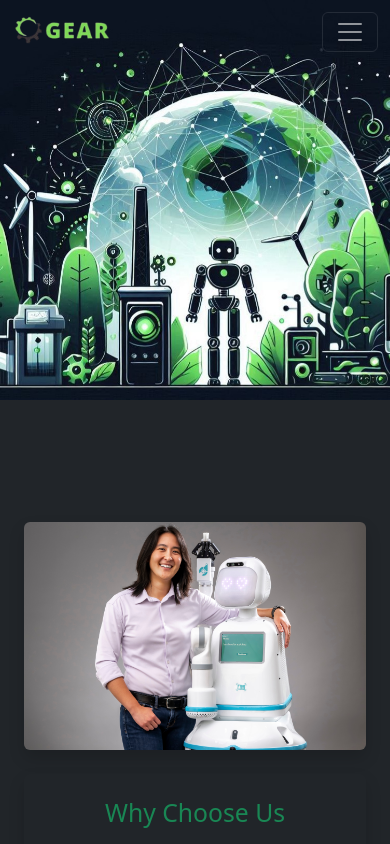
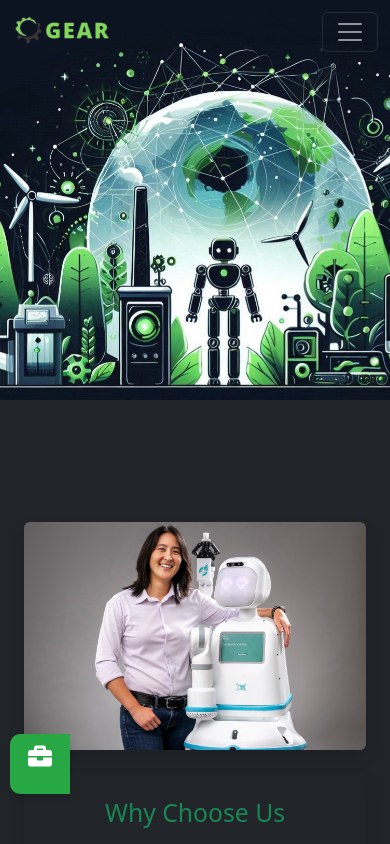
Before and after one commit to servicesingear/servicesingear.github.io, a React (Create React App) app in the folder gear-website/: page / in a window 390 px wide. Shown: the top 844 px of the page. Built offline with nearby package versions, Linux system fonts and the light colour scheme.

Commit message:
added sidetag for career

```diff
--- a/gear-website/src/components/pages/Career.js
+++ b/gear-website/src/components/pages/Career.js
@@ -3,6 +3,7 @@ import '../styles/Career.css';
 import jobsData from '../data/jobs.json';
 import React, { useState } from 'react';
 import HorizontalJobCard from './JobCard';
+import { Link } from 'react-router-dom';
 
 const Career = () => {
 
@@ -21,7 +22,7 @@ const Career = () => {
         <div className="row">
           {/* Left aligned content */}
           <div className="col-md-10 text-left">
-            <p className="line-one">Home / Career</p>
+            <p className="line-one"><Link to="/" className='Home' >Home</Link>/ Career</p>
             <p className="line-two">Career</p>
             <p className="line-three">Discover Excellence In Your Career</p>
           </div>
--- a/gear-website/src/components/pages/Home.js
+++ b/gear-website/src/components/pages/Home.js
@@ -7,6 +7,10 @@ import aboutus from '../assets/images/aboutus.jpg';
 import profilepic from '../assets/images/profilepic.png';
 import banner from '../assets/images/Designer.jpg';
 import Footer from './Footer';
+import CareerSideTag from './SideTag';
+
+
+
 
 
 
@@ -70,6 +74,7 @@ function Home() {
                 scrollToFeedback={() => scrollToSection(feedbackRef)}
                 scrollToContact={() => scrollToSection(contactRef)}
             />
+        <CareerSideTag/>
          <div ref={homeRef} className="container-fluid video-section" id='home' style={{ paddingTop: '60px' }}>
     {/* <div className="video-overlay">
         <h1>Revolutionizing Robotics for the Future</h1>
--- /dev/null
+++ b/gear-website/src/components/pages/SideTag.js
@@ -0,0 +1,17 @@
+import React from 'react';
+import { Link } from 'react-router-dom';
+import { FaBriefcase } from 'react-icons/fa'; // Import any suitable icon
+import '../styles/SideTag.css'; // Custom CSS for styling
+
+const SideTag = () => {
+  return (
+    <div className="side-tag">
+      <Link to="/career" className="career-link">
+        <FaBriefcase className="career-icon" /> {/* Icon for the tag */}
+        <span className="career-text">Career</span> {/* Hidden by default */}
+      </Link>
+    </div>
+  );
+};
+
+export default SideTag;
--- a/gear-website/src/components/styles/Career.css
+++ b/gear-website/src/components/styles/Career.css
@@ -1,13 +1,19 @@
 /* Overall container styling */
 .career-header-section {
     padding: 10px 15px; /* Smaller padding for compact spacing */
-    background-color: lightgrey;
+    background-color: #212529;
     text-align: left;
     background-size: cover;     /* Scales the image so it covers the entire section */
     background-position: center; /* Centers the image within the container */
     background-repeat: no-repeat;
+    color: green;
   }
+.Home{
+  color: green;
+  font-weight: bold;
+  text-decoration: none;
 
+}
   .career-content-section {
     padding: 3rem 1rem;
     background: #f9f9f9;
@@ -32,7 +38,7 @@
   /* Styling for each line with smaller font sizes */
   .line-one {
     font-size: 0.8rem;
-    color: #6c757d;
+    color: white;
     margin-bottom: 0.7rem;
   }
 
--- a/gear-website/src/components/styles/JobCard.css
+++ b/gear-website/src/components/styles/JobCard.css
@@ -1,9 +1,11 @@
 /* Container Style */
 .job-card {
-  background-color: black ;/* Light green background */
+  background-color: white ;/* Light green background */
   color: #2d6a4f; /* Dark green text */
   /* Soft green border */
   border-radius: 8px;
+
+
 
   padding: 20px;
  margin-top: 20px;
@@ -62,7 +64,7 @@
 
 .btn-primary{
   background-color: rgb(53, 121, 47); /* Medium green button */
-  color: black;
+  color: white;
   border: none;
   padding: 5px 10px;
   border-radius: 5px;
--- /dev/null
+++ b/gear-website/src/components/styles/SideTag.css
@@ -0,0 +1,80 @@
+/* Side Tag Container */
+.side-tag {
+    position: fixed; /* Sticks to the page */
+    top: 50%; /* Centers vertically */
+    right: 20px; /* Sticks to the left edge */
+    transform: translateY(-50%); /* Adjust for perfect vertical centering */
+    z-index: 1000; /* Brings it above other content */
+    background-color: #28a745; /* Green background */
+    border-radius: 10px 0px 0px 10px ; /* Rounded corners on the right */
+    box-shadow: 0px 4px 6px rgba(0, 0, 0, 0.1); /* Subtle shadow */
+    padding: 15px; /* Padding for the container */
+    transition: transform 0.3s ease-in-out; /* Smooth hover animation */
+    overflow: hidden;
+  }
+
+  /* Link Styling */
+  .career-link {
+    display: flex;
+    align-items: center; /* Align icon and text vertically */
+    text-decoration: none;
+    color: white; /* White text */
+    font-size: 16px;
+    font-weight: bold;
+    position: relative;
+  }
+
+  /* Icon Styling */
+  .career-icon {
+    font-size: 24px; /* Icon size */
+    margin-right: 5px;
+  }
+
+  /* Text Styling */
+  .career-text {
+    display: none; /* Hidden by default */
+    margin-left: 10px; /* Space between the icon and text */
+    white-space: nowrap; /* Prevent text wrapping */
+  }
+
+  /* Hover Effect */
+  .side-tag:hover {
+    transform: translateY(-50%) translateX(10px); /* Slides out slightly on hover */
+  }
+
+  .side-tag:hover .career-text {
+    display: inline; /* Show the text on hover */
+  }
+
+  .side-tag:hover .career-icon {
+    margin-right: 10px; /* Adds more space when hovered */
+  }
+
+  /* Responsive Adjustments */
+  @media (max-width: 768px) {
+    .side-tag {
+      top: auto; /* Adjust for smaller screens */
+      bottom: 20px; /* Position at the bottom */
+      left: 10px; /* Offset from the left */
+      /* Circle for mobile view */
+      width: 60px; /* Adjust size */
+      height: 60px;
+      padding: 10px;
+    }
+
+    .career-link {
+      flex-direction: column; /* Align icon and text vertically */
+    }
+
+    .career-icon {
+      margin: 0; /* Center the icon */
+    }
+
+    .career-text {
+      display: none; /* Keep text hidden on small screens */
+    }
+
+    .side-tag:hover {
+      transform: none; /* Disable sliding effect for small screens */
+    }
+  }
```
